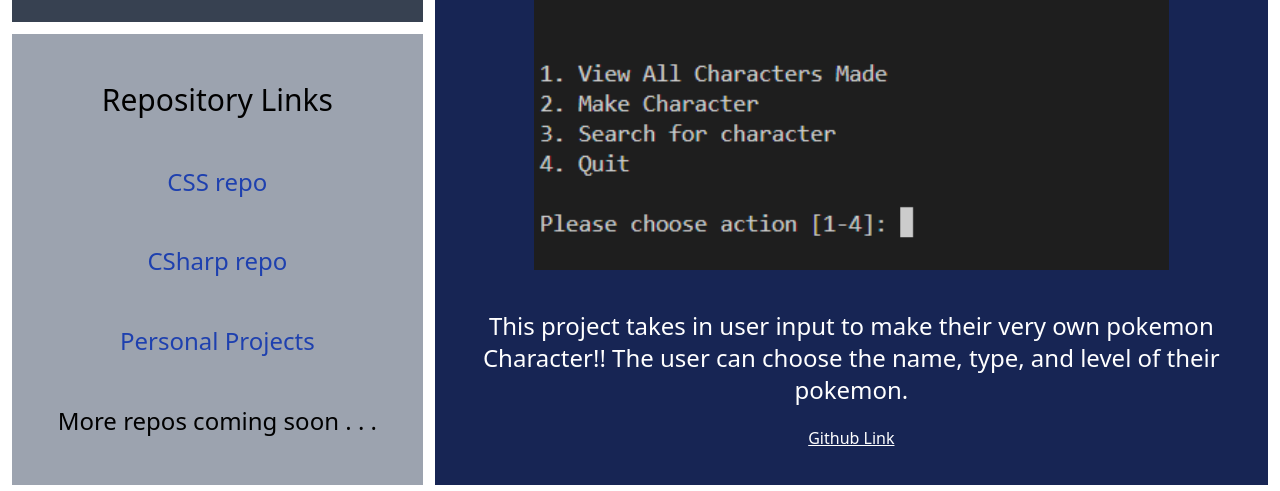
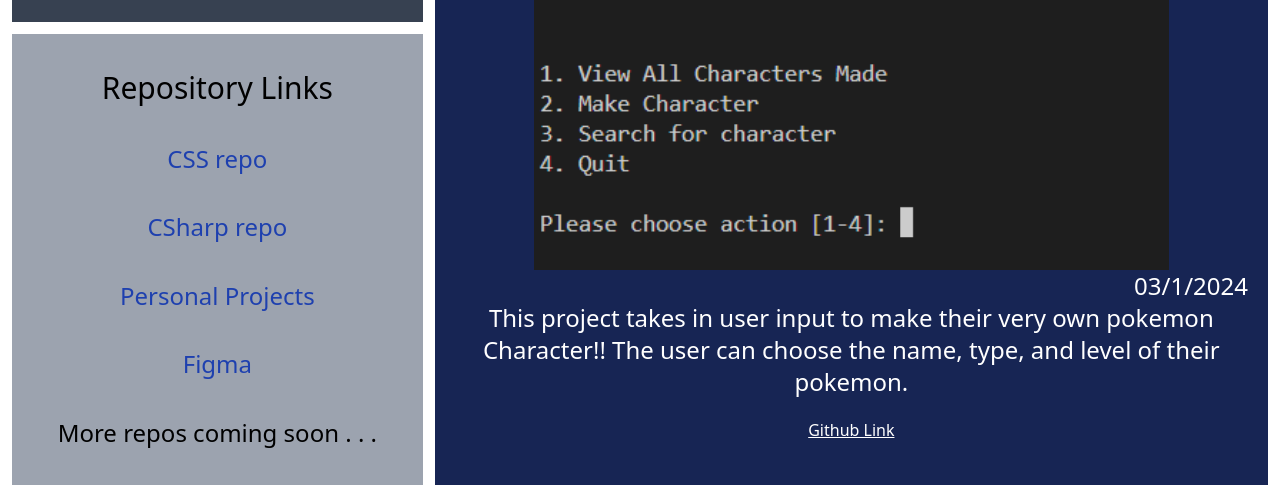
Before and after one commit to Pandie05/CSS, a plain HTML site: page final/ftproj.html in a window 1280 px wide. Shown: the part 275-766 px from the top of the page. Drawn offline with nearby package versions, Linux system fonts and the light colour scheme.

Commit message:
dookie final dookie dookie

```diff
--- a/final/ftproj.html
+++ b/final/ftproj.html
@@ -36,6 +36,7 @@
                     <a href="https://github.com/Pandie05/CSS" target="_blank" class="visited:text-blue-800 text-blue-800">CSS repo</a>
                     <a href="https://github.com/Pandie05/CSharp" target="_blank" class="visited:text-blue-800 text-blue-800">CSharp repo</a>
                     <a href="https://github.com/Pandie05/Personal" target="_blank" class="visited:text-blue-800 text-blue-800">Personal Projects</a>
+                    <a href="https://www.figma.com/design/xMw0kYnb4EI8dABnfTfA0C/Final-Figma?node-id=0-1&t=K2zk98lF9Ex5LK6Q-1" target="_blank" class="visited:text-blue-800 text-blue-800">Figma</a>
 
                     <p>More repos coming soon . . .</p>
 
@@ -58,7 +59,8 @@
                     <div class="p-5 text-white flex flex-col ">
 
                         <h2 class="text-center text-3xl">Python Pokemon Character Creator</h2>
-                        <img src="images/ftproj.png" alt="me" width="80%" class="mx-auto py-10">
+                        <img src="images/ftproj.png" alt="me" width="80%" class="mx-auto pt-10">
+                        <p class="text-right text-2xl">03/1/2024</p>
                         <p class="text-center text-2xl ">This project takes in user input to make their very own pokemon Character!! The user can choose the name, type, and level of their pokemon.</p>
                         <a href="https://github.com/Pandie05/SE126/blob/main/w10/Reyes-Final.py" target="_blank" class="visited:text-white text-white text-center pt-5"><u>Github Link</u></a>
 
```
Also changed, not shown: final/index.html (+4 -3 lines), final/proj.html (+1 -0 lines).
